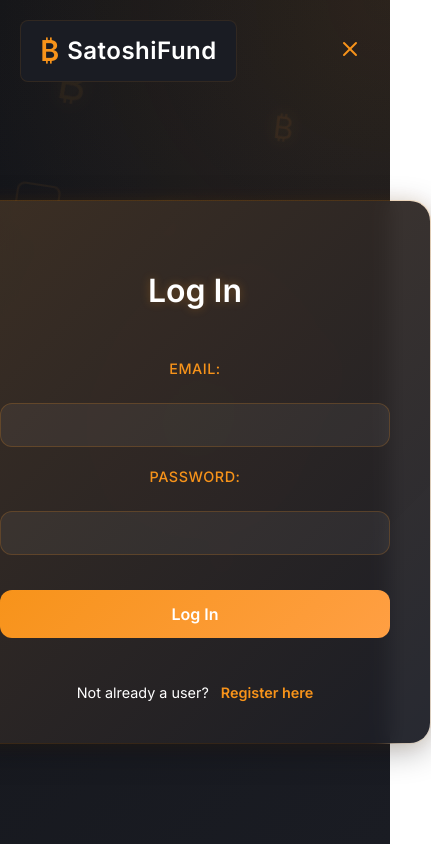
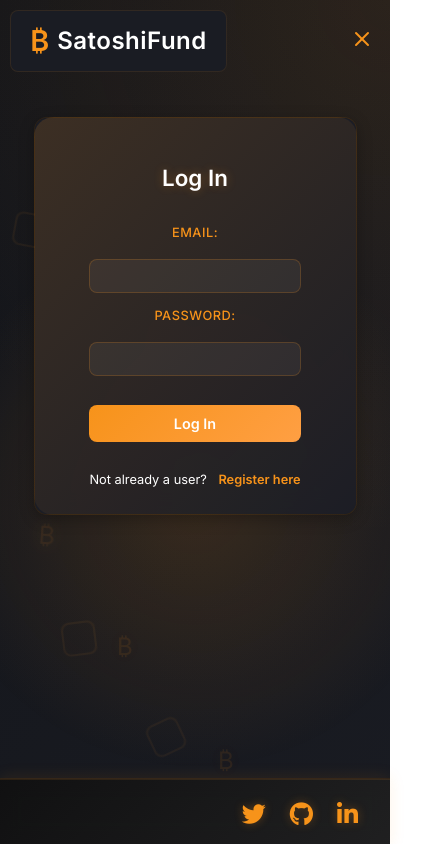
Before and after one commit to SatoshiFundAus/dev1003-p2p-crypto-lending-frontend, a React (Vite) app: page /login in a window 390 px wide. Shown: the top 844 px of the page, 431 px wide, since content can reach past the window. Built offline with nearby package versions, Linux system fonts and the light colour scheme.

Commit message:
Added footer to login; added media queries for screen sizes

```diff
--- a/src/components/LoginRegisterPage.jsx
+++ b/src/components/LoginRegisterPage.jsx
@@ -3,11 +3,13 @@ import styles from './LoginRegisterPage.module.css';
 import LoginRegister from './LoginRegister';
 import { useNavigate } from 'react-router-dom';
 import Logo from './Logo';
+import Footer from './Footer';
 
 function LoginRegisterPage(props) {
     const navigate = useNavigate();
 
     return (
+        <>
             <section className={styles.pageContainer}>
                 {/* Decorative blockchain elements */}
                 <div className={styles.blockchainDecor}>
@@ -57,7 +59,12 @@ function LoginRegisterPage(props) {
                     <span className={styles.symbol}>₿</span>
                     <span className={styles.symbol}>₿</span>
                 </div>
+
             </section>
+            <div className={styles.footerWrapper}>
+                <Footer />
+            </div>
+        </>
     );
 }
 
--- a/src/components/LoginRegisterPage.module.css
+++ b/src/components/LoginRegisterPage.module.css
@@ -10,6 +10,7 @@
   font-family: 'Inter', sans-serif;
   position: relative;
   color: #fff;
+  padding-bottom: 80px;
 }
 
 /* Animated background effect */
@@ -374,3 +375,153 @@
     color: #ff9f43;
     text-decoration: underline;
 }
+
+.footerWrapper {
+  position: fixed;
+  height: 65px;
+  bottom: 0;
+  left: 0;
+  right: 0;
+  z-index: 1000;
+  background: rgba(19, 21, 26, 0.9);
+  backdrop-filter: blur(10px);
+  border-top: 1px solid rgba(247, 147, 26, 0.1);
+}
+
+@media (max-width: 768px) {
+
+  .cardWrapper {
+    padding: 1.5rem;
+    margin-top: 60px;
+    border-radius: 16px;
+  }
+
+  .topBar {
+    top: 15px;
+    left: 15px;
+    right: 15px;
+  }
+
+  .logo {
+    width: 120px;
+  }
+
+  .heading {
+    font-size: 1.6rem;
+    margin-bottom: 1.2rem;
+  }
+
+  .formContainer {
+    gap: 1rem;
+  }
+
+  .input {
+    padding: 10px 14px;
+    font-size: 0.95rem;
+  }
+
+  .button {
+    padding: 12px;
+    font-size: 0.95rem;
+  }
+
+  /* Reduce decorative elements on tablets */
+  .symbol {
+    font-size: 1.5rem !important;
+  }
+
+  .block {
+    width: 30px;
+    height: 30px;
+  }
+}
+
+/* Mobile Phones (320px - 480px) */
+@media (max-width: 480px) {
+  .pageContainer {
+    /* padding: 0.5rem; */
+    justify-content: flex-start;
+    padding-top: 20%;
+  }
+
+  .cardWrapper {
+    display: flex;
+    justify-content: center;
+    align-items: center;
+    max-width: 70%;
+    /* padding: 1.2rem; */
+    margin-top: 40px;
+    border-radius: 12px;
+    box-shadow:
+      0 4px 16px rgba(0, 0, 0, 0.3),
+      0 0 0 1px rgba(247, 147, 26, 0.1);
+  }
+
+  .topBar {
+    top: 10px;
+    left: 10px;
+    right: 10px;
+  }
+
+  .logo {
+    width: 100px;
+  }
+
+  .closeButton {
+    padding: 6px;
+  }
+
+  .heading {
+    font-size: 1.4rem;
+    margin-bottom: 1rem;
+  }
+
+  .formContainer {
+    gap: 0.8rem;
+  }
+
+  .label {
+    font-size: 0.8rem;
+  }
+
+  .input {
+    padding: 8px 12px;
+    font-size: 0.9rem;
+    border-radius: 8px;
+  }
+
+  .button {
+    padding: 10px;
+    font-size: 0.9rem;
+    border-radius: 8px;
+  }
+
+  .error {
+    padding: 0.6rem;
+    font-size: 0.85rem;
+  }
+
+  .registerLink {
+    font-size: 0.8rem;
+    margin-top: 1rem;
+  }
+
+  /* Hide most decorative elements on mobile for performance
+  .symbol:nth-child(n+6) {
+    display: none;
+  }
+
+  .symbol {
+    font-size: 1.2rem !important;
+    opacity: 0.3;
+  }
+
+  .block:nth-child(n+4) {
+    display: none;
+  }
+
+  .block {
+    width: 20px;
+    height: 20px;
+  } */
+}
```
Lines whose indentation alone changed are shown as unchanged.
